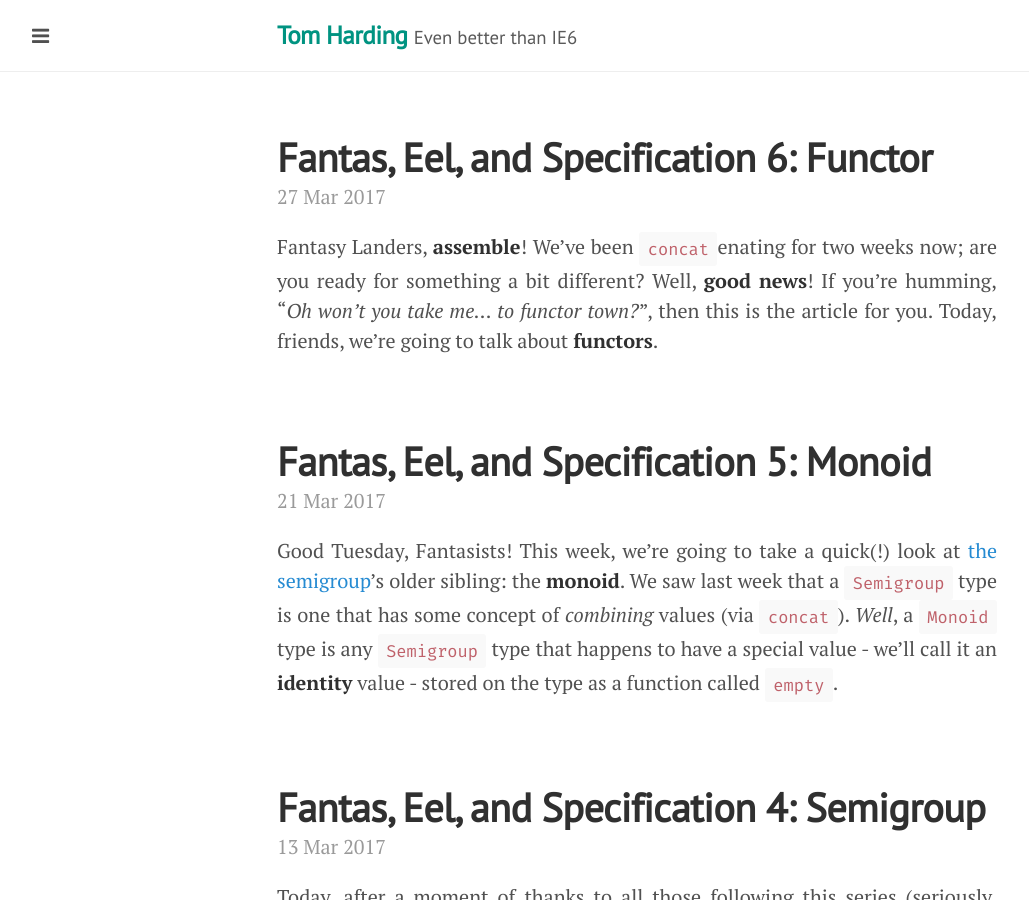
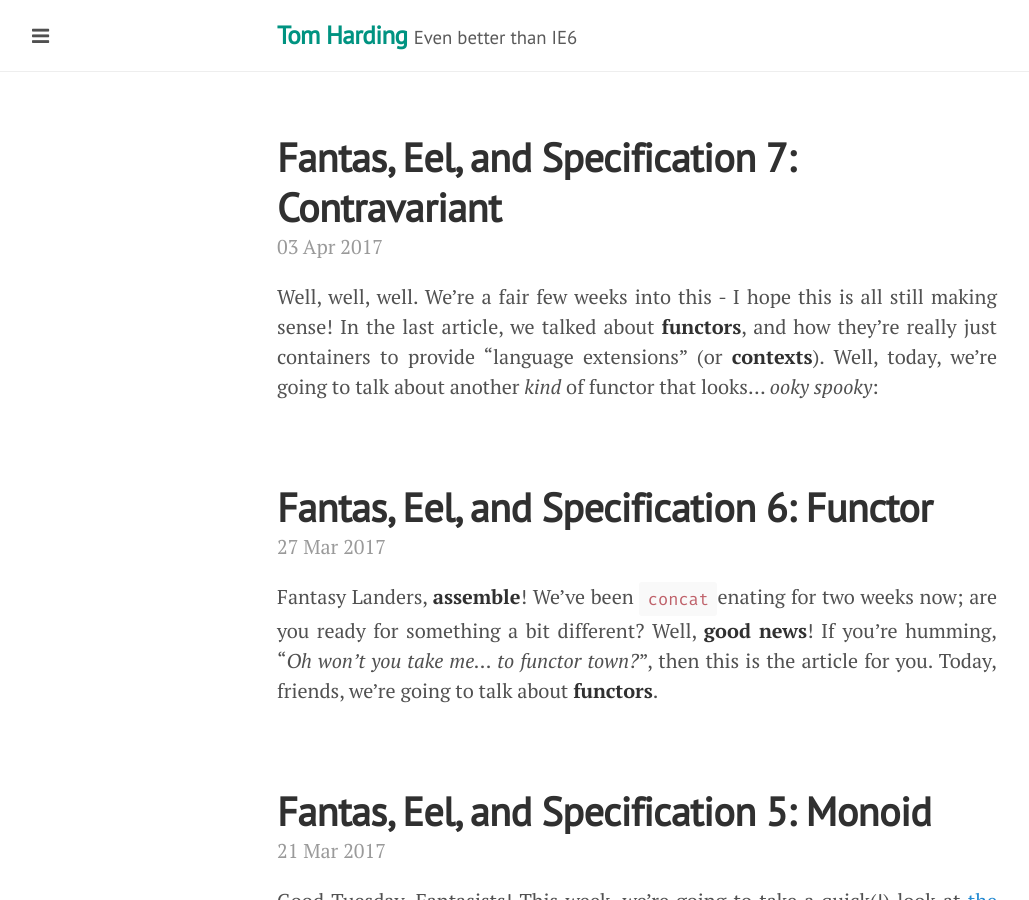
Before and after one commit to i-am-tom/i-am-tom.github.io, a Jekyll site: the page built from index.html, in a window 1280 px wide and 900 px high. Shown: the whole window, without its empty margins (3-1032 px from the left). Built offline with Jekyll 4.4.1, drawn with Linux system fonts in a browser that asks for light colours; some of the changed lines change nothing that is shown.

Commit message:
They're good blogs, Brent
The Contravariant post is up! I hope it's useful.

````diff
--- a/_posts/2017-03-09-fantas-eel-and-specification-3.md
+++ b/_posts/2017-03-09-fantas-eel-and-specification-3.md
@@ -47,8 +47,8 @@ List.prototype.equals = function (that) {
   return this.cata({
     // Note the two different Setoid uses:
     Cons: (head, tail) =>
-      this.head.equals(head) // a
-        && this.tail.equals(tail), // [a]
+      head.equals(that.head) // a
+        && tail.equals(that.tail), // [a]
 
     Nil: () => that instanceof List.Nil
   })
--- /dev/null
+++ b/_posts/2017-04-03-fantas-eel-and-specification-7.md
@@ -0,0 +1,213 @@
+---
+layout: post
+title: "Fantas, Eel, and Specification 7: Contravariant"
+description: MY ARROWS ARE BACKWARDS.
+---
+
+Well, well, well. We're a fair few weeks into this - I hope this is all still making sense! In the last article, we talked about **functors**, and how they're really just containers to provide "language extensions" (or **contexts**). Well, today, we're going to talk about another _kind_ of functor that looks... _ooky spooky_:
+
+```haskell
+-- Functor
+map :: f a ~> (a -> b) -> f b
+
+-- Contravariant
+contramap :: f a ~> (b -> a) -> f b
+```
+
+It's no typo: the arrow is **the wrong way round**. This _blew my mind_. It _looks_ like `contramap` can somehow magically work out how to _undo_ a function. Imagine the possibilities:
+
+```javascript
+// f :: String -> Int
+const f = x => x.length
+
+// ['Hello', 'world']
+;['Hello', 'world'].map(f).contramap(f)
+```
+
+**Impossible**, I hear you say? Well...
+
+... _Yes_, you're right this time. `Array` isn't a `Contravariant` functor - just a normal `Functor` (which we can more specifically call a **covariant** functor). In fact, there's **no magic** here at all if we look at the examples of functors that _are_ potential `Contravariant` instances. Try this one for size:
+
+```javascript
+// type Predicate a = a -> Bool
+// The `a` is the *INPUT* to the function!
+const Predicate = daggy.tagged('f')
+
+// Make a Predicate that runs `f` to get
+// from `b` to `a`, then uses the original
+// Predicate function!
+// contramap :: Predicate a ~> (b -> a)
+//                          -> Predicate b
+Predicate.prototype.contramap =
+  function (f) {
+    return Predicate(
+      x => this.f(f(x))
+    )
+  }
+
+// isEven :: Predicate Int
+const isEven = Predicate(x => x % 2 === 0)
+
+// Take a string, run .length, then isEven.
+// lengthIsEven :: Predicate String
+const lengthIsEven =
+  isEven.contramap(x => x.length)
+```
+
+The `Predicate a` is saying that, _if I can get from my type_ `a` _to_ `Bool`_, and you can get from your type_ `b` _to_ `a`_, I can get from_ `b` _to_ `Bool` _**via**_ `a`_, and hence give you a_ `Predicate b`! Sorry if that bit takes a couple of read-throughs; in short, `lengthIsEven` converts a `String` to an `Int`, then to a `Bool`. We don't _care_ that there's an `Int` somewhere in the pipeline - we just care about what the input value has to be.
+
+All smoke and mirrors, right? There's no magical `undo` here; it's just that we're adding our actions to the _beginning_ of a mapping. Trust me: you're not as **heartbroken** as I was.
+
+Still, if we can see _past_ this _betrayal_, we'll of course see that there are some cool things going on here. First of all, our **laws** are basically just the same as `Functor`, but a little bit upside down:
+
+```javascript
+// Identity
+U.contramap(x => x) === U
+
+// Composition
+U.contramap(f).contramap(g)
+  === U.contramap(x => f(g(x)))
+```
+
+Identity is the same because "doing nothing" is still "doing nothing" if you do it backwards. _Probably not a sentence that'll win me awards_. Composition is pretty much the same, but the functions are composed **the other way round**!
+
+A _lot_ - probably the overwhelming majority - of `Contravariant` examples in the wild will be mappings _to_ specific types. Imagine a `ToString` type:
+
+```javascript
+// type ToString a :: a -> String
+const ToString = daggy.tagged('f')
+
+// Add a pre-processor to the pipeline.
+ToString.prototype.contramap =
+  function (f) {
+    return ToString(
+      x => this.f(f(x))
+    )
+  }
+
+// Convert an int to a string.
+// intToString :: ToString Int
+const intToString =
+  ToString(x => 'int(' + x + ')')
+  .contramap(x => x | 0) // Optional
+
+// Convert an array of strings to a string.
+// stringArrayToString :: ToString [String]
+const stringArrayToString =
+  ToString(x => '[ ' + x + ' ]')
+  .contramap(x => x.join(', '))
+
+// Given a ToString instance for a type,
+// convert an array of a type to a string.
+// arrayToString :: ToString a
+//               -> ToString [a]
+const arrayToString = t =>
+  stringArrayToString
+  .contramap(x => x.map(t.f))
+
+// Convert an integer array to a string.
+// intsToString :: ToString [Int]
+const intsToString =
+  arrayToString(intToString)
+
+// Aaand they compose! 2D int array:
+// matrixToString :: ToString [[Int]]
+const matrixToString =
+  arrayToString(intsToString)
+
+// "[ [ int(1), int(2), int(3) ] ]"
+matrixToString.f([[1, 3, 4]])
+```
+
+It's pretty clear to see how this approach could be used to develop a **serializer**: you could output **JSON**, **XML**, or even your own **new format**! It's also a _great_ example of the beauty of **composition**: with functions like `arrayToString`, we're using smaller `ToString` instances to make instances for other, more _complex_ types!
+
+Another good example that's worth a look is the `Equivalence` type:
+
+```javascript
+// type Equivalence a = a -> a -> Bool
+// `a` is the type of *BOTH INPUTS*!
+const Equivalence = daggy.tagged('f')
+
+// Add a pre-processor for the variables.
+Equivalence.prototype.contramap =
+  function (g) {
+    return Equivalence(
+      (x, y) => this.f(g(x), g(y))
+    )
+  }
+
+// Do a case-insensitive equivalence check.
+// searchCheck :: Equivalence String
+const searchCheck =
+
+  // Basic equivalence
+  Equivalence((x, y) => x === y)
+
+  // Remove symbols
+  .contramap(x => x.replace(/\W+/, ''))
+
+  // Lowercase alpha
+  .contramap(x => x.toLowerCase())
+
+// And some tests...
+searchCheck.f('Hello', 'HEllO!') // true
+searchCheck.f('world', 'werld')  // false
+```
+
+So, we're saying we can compare anything that works with `===`, and we can therefore compare values of any type as long as they can be _converted_ to something that works with `===`. For `searchCheck`, this is really neat - we can supply **steps** for making a value comparable,  for transforming _single_ values, and the `Contravariant` instance will compare the inputs after being transformed accordingly. **Hooray**!
+
+> If you fancy an exercise, why not play around with an `Equivalence` using our [Setoid comparison](/2017/03/09/fantas-eel-and-specification-3/) - perhaps a starter function of `(x, y) => x.equals(y)`? This should give a **lot** more control when comparing complex types.
+
+---
+
+Well, that's about it! There's not much to `Contravariant` types, and they're relatively rare. However, they're a really good way of making your code more **expressive** (or **self-documenting**, or whatever we call it at the moment):
+
+```haskell
+filter :: Predicate   a -> [a] ->  [a]
+group  :: Equivalence a -> [a] -> [[a]]
+sort   :: Comparison  a -> [a] ->  [a]
+unique :: Equivalence a -> [a] ->  [a]
+```
+
+I'll leave it to you to write the `Comparison` type and its `contramap` - it'll look quite a lot like `Equivalence` - but you see that these type signatures make it _really_ clear what the functions are probably going to do.
+
+If all else fails, just remember:
+
+- When `f` is a (**covariant**) `Functor`, `f a` says, "_If you can give me an_ `(a -> b)`_, I can give you a_ `Functor b`".
+
+- When `f` is a `Contravariant` functor, `f a` says, "_If you can give me a_ `(b -> a)`_, I can give you a_ `Contravariant b`".
+
+It's the same - it's just backwards. There's sadly no way we could write `contramap` for an array, but do think about why we also couldn't write a `map` for `Predicate` - some things just aren't meant to be! _Sigh_.
+
+**One last thing** before you go: many of these types are [monoids](/2017/03/21/fantas-eel-and-specification-5/). See? _Everything's connected_:
+
+```javascript
+// It's like a function to our `All` monoid!
+Predicate.prototype.empty = () =>
+  Predicate(_ => true)
+
+Predicate.prototype.concat =
+  function (that) {
+    return Predicate(x => this.f(x)
+                       && that.f(x))
+  }
+
+// The possibilities, they are endless
+Equivalence.prototype.empty = () =>
+  Equivalence((x, y) => true)
+
+Equivalence.prototype.concat =
+  function (that) {
+    return Equivalence(
+      (x, y) => this.f(x, y)
+             && that.f(x, y))
+  }
+```
+
+How about that? We can combine various `Predicate` and `Equivalence` instances of the same type to make new instances!
+
+> Imagine a **search** tool with options for search criteria and strictness, with each one represented as an `Equivalence` structure. When the user makes a selection, we just combine the selected structures, and we have our **purpose-built** search utility!
+
+Something to explore! Next time, we'll talk about `Apply` (and probably `Applicative`) - my **second favourite** typeclass (after `Comonad` - we'll get to _that_ one in a few more weeks!) I hope you're all well, and hopefully learning a thing or two along the way. See you in a week!
+
+Take care &hearts;
````
